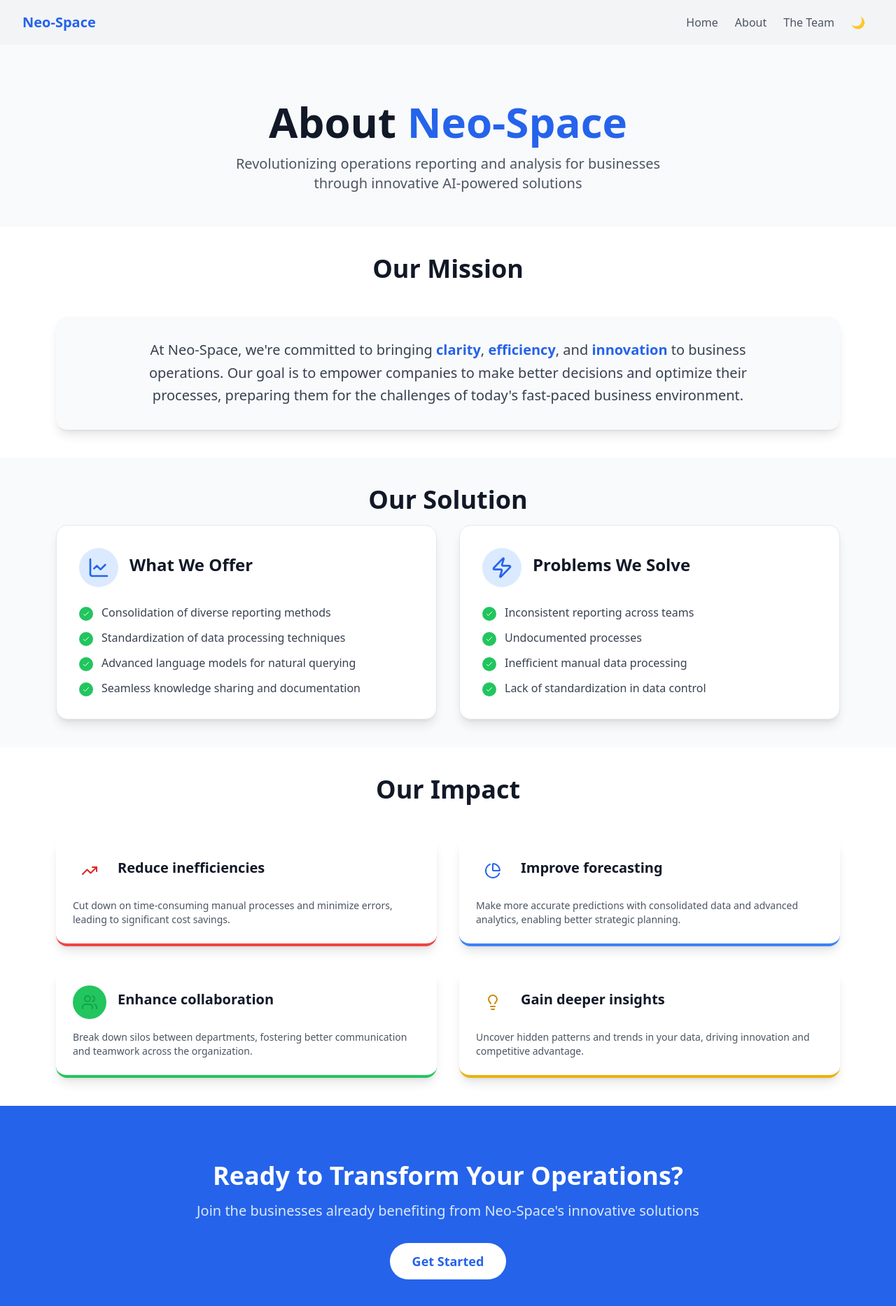
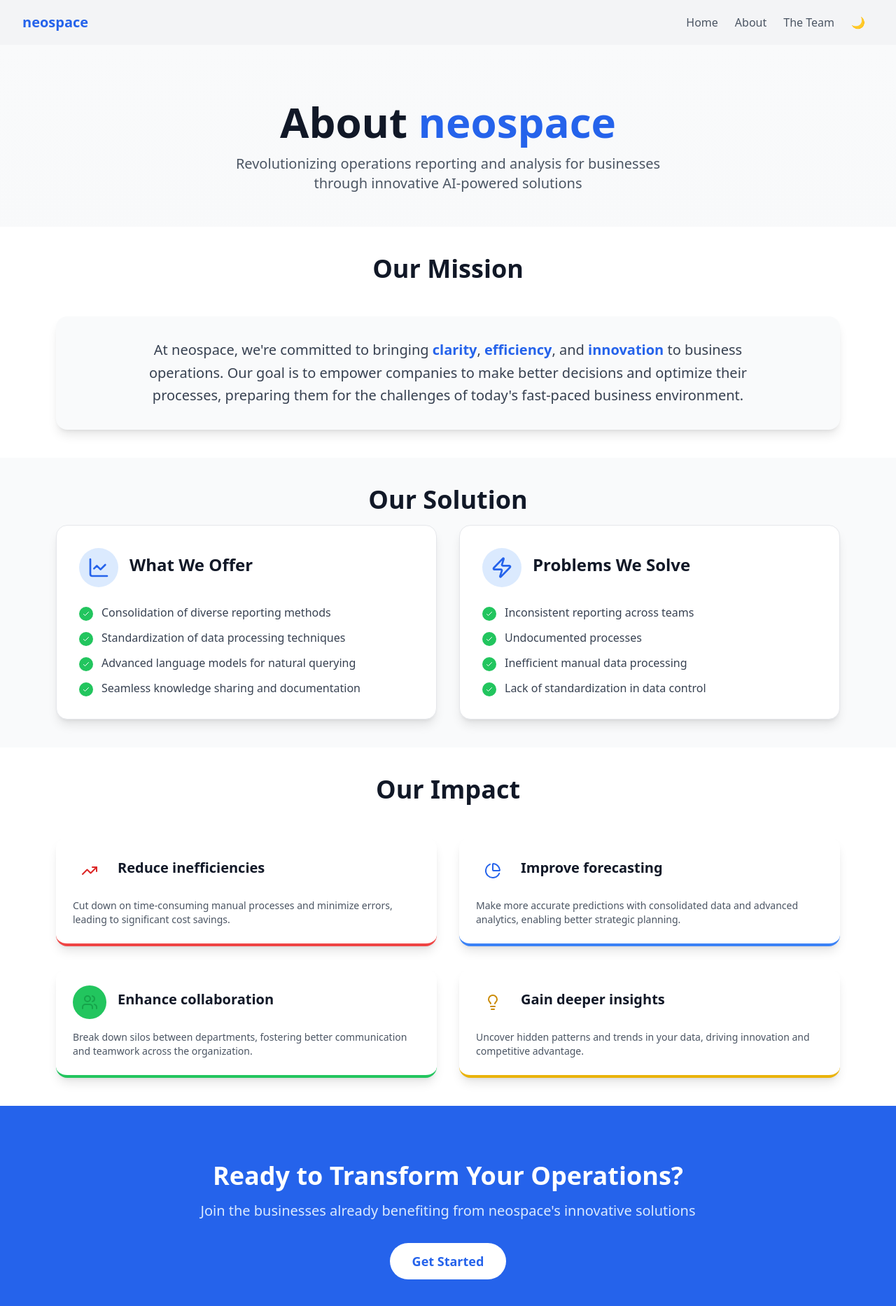
Before and after one commit to cgbotta/neospace-landing-page, a Next.js app: page /about in a window 1280 px wide. Shown: the top 1866 px of the page at 70% size. Built offline with nearby package versions, Linux system fonts and the light colour scheme.

Commit message:
fixed errors

```diff
--- a/app/Navbar.tsx
+++ b/app/Navbar.tsx
@@ -23,7 +23,7 @@
           <div className="flex items-center">
             <Link href="/">
               <span className="text-xl font-bold text-blue-600 dark:text-blue-400">
-                Neo-Space
+                neospace
               </span>
             </Link>
           </div>
--- a/app/about/page.tsx
+++ b/app/about/page.tsx
@@ -161,7 +161,7 @@
         <div className="max-w-6xl mx-auto">
           <div className="text-center mb-12">
             <h1 className="text-6xl font-extrabold text-gray-900 dark:text-white mb-4">
-              About <span className="text-blue-600">Neo-Space</span>
+              About <span className="text-blue-600">neospace</span>
             </h1>
             <p className="text-xl text-gray-600 dark:text-gray-300 mb-8 max-w-2xl mx-auto">
               Revolutionizing operations reporting and analysis for businesses
@@ -184,7 +184,7 @@
           </div>
           <div className="bg-gray-50 dark:bg-gray-900 p-8 rounded-2xl shadow-lg">
             <p className="text-xl text-gray-700 dark:text-gray-300 text-center max-w-4xl mx-auto leading-relaxed">
-              At Neo-Space, we&apos;re committed to bringing{" "}
+              At neospace, we&apos;re committed to bringing{" "}
               <span className="font-semibold text-blue-600 dark:text-blue-400">
                 clarity
               </span>
@@ -213,7 +213,7 @@
             Our Solution
           </h2>
           {/* <p className="text-xl text-gray-600 dark:text-gray-300 text-center mb-12 max-w-3xl mx-auto">
-            Neo-Space provides cutting-edge solutions to transform your business
+            neospace provides cutting-edge solutions to transform your business
             operations
           </p> */}
           <div className="grid grid-cols-1 md:grid-cols-2 gap-8">
@@ -240,7 +240,7 @@
               Our Impact
             </h2>
             {/* <p className="text-xl text-gray-600 dark:text-gray-300 max-w-3xl mx-auto">
-              Discover how Neo-Space transforms businesses through innovative
+              Discover how neospace transforms businesses through innovative
               solutions
             </p> */}
           </div>
@@ -265,7 +265,7 @@
             Ready to Transform Your Operations?
           </h2>
           <p className="text-xl text-blue-100 mb-8">
-            Join the businesses already benefiting from Neo-Space&apos;s
+            Join the businesses already benefiting from neospace&apos;s
             innovative solutions
           </p>
           <Link
--- a/app/layout.tsx
+++ b/app/layout.tsx
@@ -4,8 +4,8 @@
 import { Metadata } from "next";
 
 export const metadata: Metadata = {
-  title: "Neo-Space",
-  description: "Welcome to Neo-Space's website",
+  title: "neospace",
+  description: "Welcome to neospace website",
 };
 
 export default function RootLayout({
--- a/app/page.tsx
+++ b/app/page.tsx
@@ -19,23 +19,23 @@
   }
 }
 
-const FeatureCard: React.FC<{
-  title: string;
-  description: string;
-  icon: React.ReactNode;
-}> = ({ title, description, icon }) => (
-  <div className="bg-white dark:bg-gray-700 p-8 rounded-2xl shadow-lg hover:shadow-xl transition-all duration-300 transform hover:-translate-y-1">
-    <div className="flex items-center mb-4">
-      <div className="bg-blue-100 dark:bg-blue-800 p-3 rounded-full mr-4">
-        {icon}
-      </div>
-      <h3 className="text-2xl font-bold text-gray-900 dark:text-white">
-        {title}
-      </h3>
-    </div>
-    <p className="text-gray-600 dark:text-gray-300">{description}</p>
-  </div>
-);
+// const FeatureCard: React.FC<{
+//   title: string;
+//   description: string;
+//   icon: React.ReactNode;
+// }> = ({ title, description, icon }) => (
+//   <div className="bg-white dark:bg-gray-700 p-8 rounded-2xl shadow-lg hover:shadow-xl transition-all duration-300 transform hover:-translate-y-1">
+//     <div className="flex items-center mb-4">
+//       <div className="bg-blue-100 dark:bg-blue-800 p-3 rounded-full mr-4">
+//         {icon}
+//       </div>
+//       <h3 className="text-2xl font-bold text-gray-900 dark:text-white">
+//         {title}
+//       </h3>
+//     </div>
+//     <p className="text-gray-600 dark:text-gray-300">{description}</p>
+//   </div>
+// );
 
 const Home: React.FC = () => {
   const features = [
--- a/app/team/page.tsx
+++ b/app/team/page.tsx
@@ -99,7 +99,7 @@
               Meet <span className="text-blue-600">The Team</span>
             </h1>
             <p className="text-xl text-gray-600 dark:text-gray-300 mb-8 max-w-2xl mx-auto">
-              The innovative minds behind Neo-Space&apos;s AI-powered solutions
+              The innovative minds behind neospace&apos;s AI-powered solutions
             </p>
           </div>
         </div>
```
